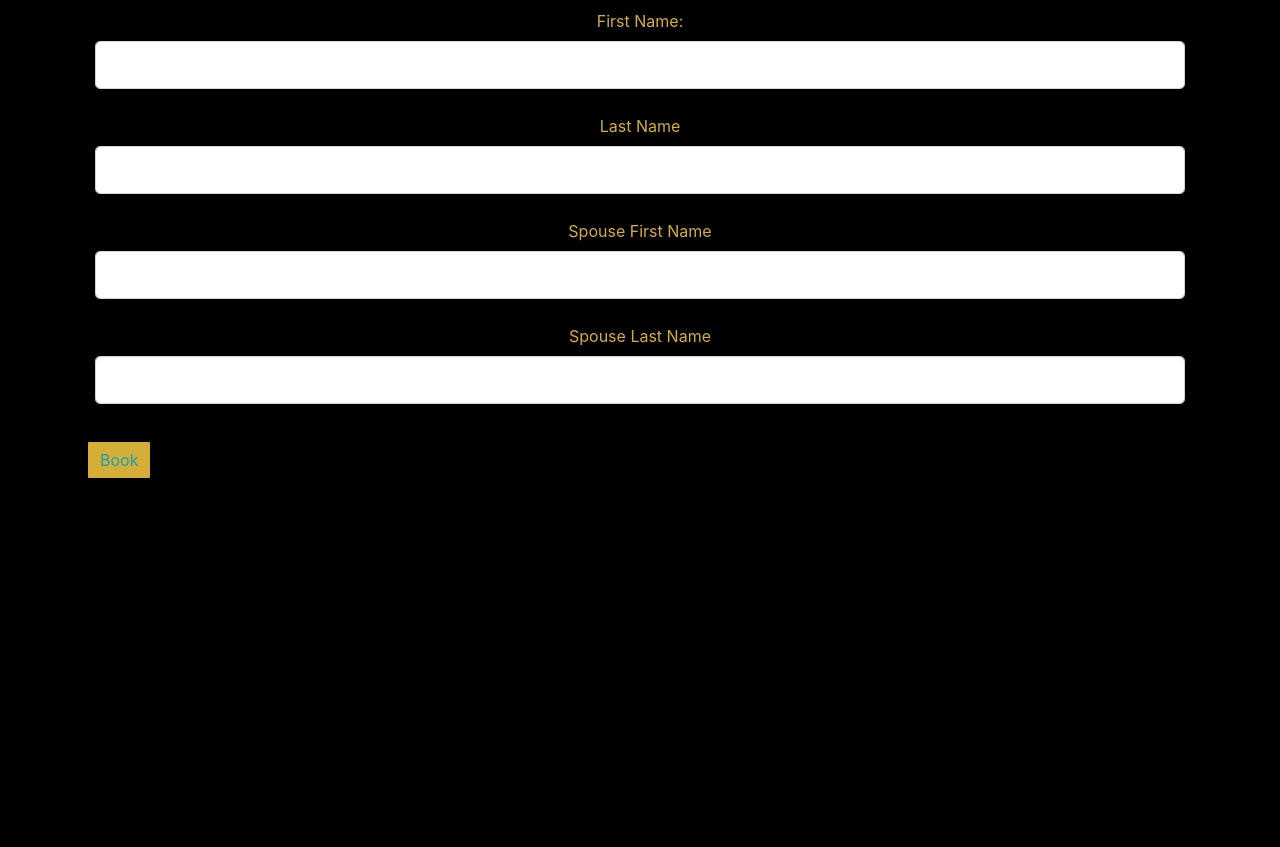
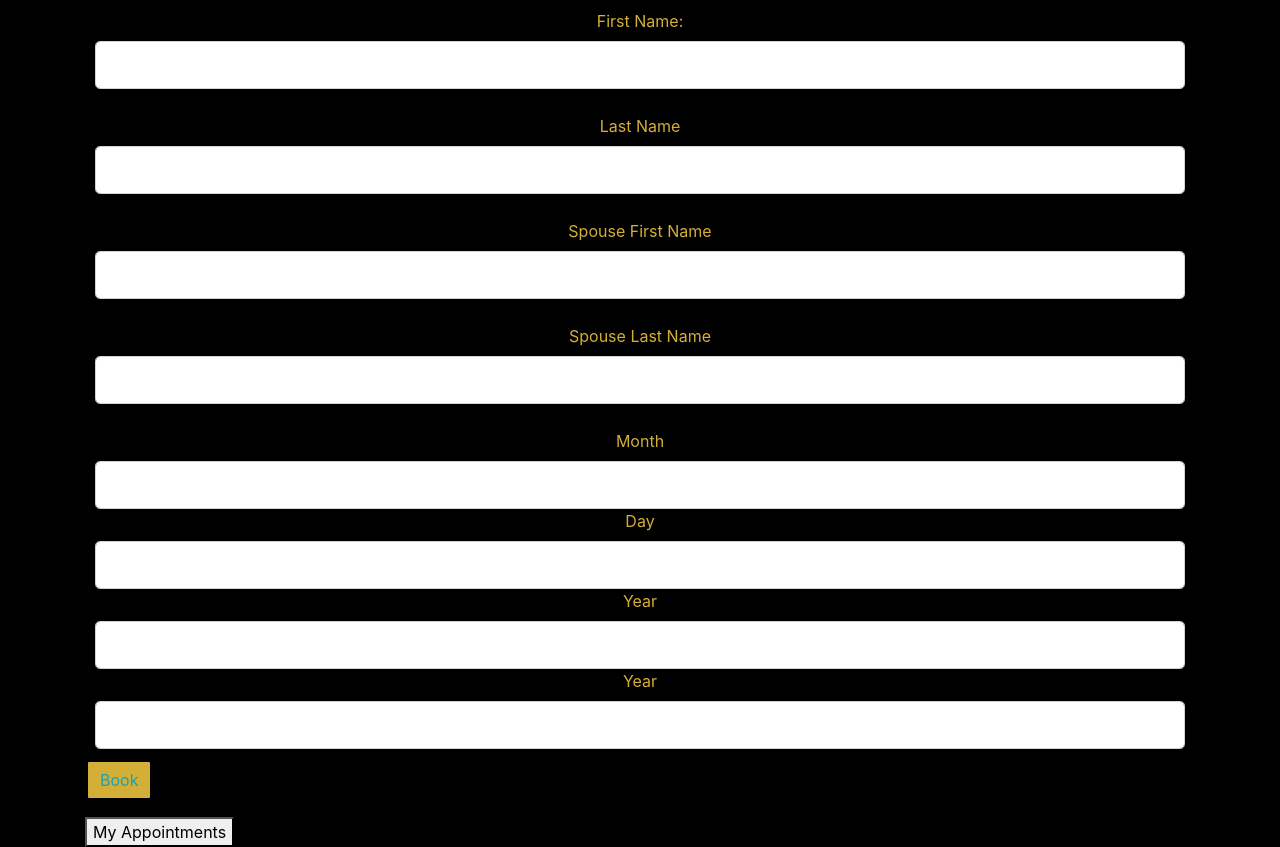
Before and after one commit to revdrake/heavens-reverends, a Flask app: template heavens_reverends/templates/book_wedding_appointment.html in a window 1280 px wide. Shown: the part 103-950 px from the top of the page. Before the commit the page ends 581 px from the top, so only its background shows below. Run offline with Flask 2, Linux system fonts and the light colour scheme; the template is opened without the code that fills it: values that come from a table or form of the project are taken from there, others are empty; a user stored in the database is signed in; some libraries are stand-ins or nearby versions.

Commit message:
add user appointments

```diff
--- a/heavens_reverends/appointments/forms.py
+++ b/heavens_reverends/appointments/forms.py
@@ -1,6 +1,7 @@
 from flask_wtf import FlaskForm
-from wtforms import StringField, SubmitField, TextAreaField, DateTimeField, SelectField
+from wtforms import StringField, SubmitField, TextAreaField, DateTimeField, SelectField, IntegerField
 from wtforms.validators import DataRequired
+from datetime import date
 
 class AppointmentForm(FlaskForm):
     appointment_type = SelectField(label='Appointment Type',choices=['Wedding Ceremony','Something Else'], validators=[DataRequired()])
@@ -12,6 +13,10 @@ class WeddingAppointmentForm(FlaskForm):
     spouse_first_name = StringField('Spouse First Name', validators=[DataRequired()])
     spouse_last_name = StringField('Spouse Last Name', validators=[DataRequired()])
     # appointment_date = DateTimeField('Appointment Date', format='%m/%d/%y', validators=[DataRequired()])
+    month = IntegerField('Month', validators=[DataRequired()])
+    day = IntegerField('Day', validators=[DataRequired()])
+    year = IntegerField('Year', validators=[DataRequired()])
+    hour = IntegerField('Year', validators=[DataRequired()])
     submit = SubmitField('Book')
 
 # Could maybe combine this with above
--- a/heavens_reverends/templates/book_wedding_appointment.html
+++ b/heavens_reverends/templates/book_wedding_appointment.html
@@ -3,13 +3,9 @@
 <div style="color: #d4af37; font-family: cursive;" align="center">
   <h1>Marriage sucks, but your wedding doesn't have to.</h1>
 </div>
-<div class="Jumbotron">
-
-</div>
 <div>
   <form class="form-group" method="POST">
     {{form.hidden_tag()}}
-
     <div class="form-group text-center-smashed" style="color: #d4af37;">
       {{form.first_name.label(class="form-control-label")}}
       {{form.first_name(class="form-control form-control-lg")}}
@@ -27,8 +23,14 @@
       {{form.spouse_last_name(class="form-control form-control-lg")}}
     </div>
     <div class="form-group text-center-smashed" style="color: #d4af37;">
-      {{form.appointment_date.label(class="form-control-label")}}
-      {{form.appointment_date(class="form-control form-control-lg")}}
+      {{form.month.label(class="form-control-label")}}
+      {{form.month(class="form-control form-control-lg")}}
+      {{form.day.label(class="form-control-label")}}
+      {{form.day(class="form-control form-control-lg")}}
+      {{form.year.label(class="form-control-label")}}
+      {{form.year(class="form-control form-control-lg")}}
+      {{form.hour.label(class="form-control-label")}}
+      {{form.hour(class="form-control form-control-lg")}}
     </div>
     <div class="form-group" style="color: #d4af37;">
       {{form.submit(class="btn btn-outline-info bg-gold")}}
@@ -37,6 +39,12 @@
       {% endif %}
     </div>
   </form>
-
 </div>
+{% if current_user.is_authenticated %}
+<a href="{{url_for('appointments.user_appointments')}}">
+  <button type="button" name="button">
+    My Appointments
+  </button>
+</a>
+{% endif %}
 {% endblock %}
```
Also changed, not shown: heavens_reverends/appointments/views.py (+8 -2 lines), heavens_reverends/data.sqlite.
